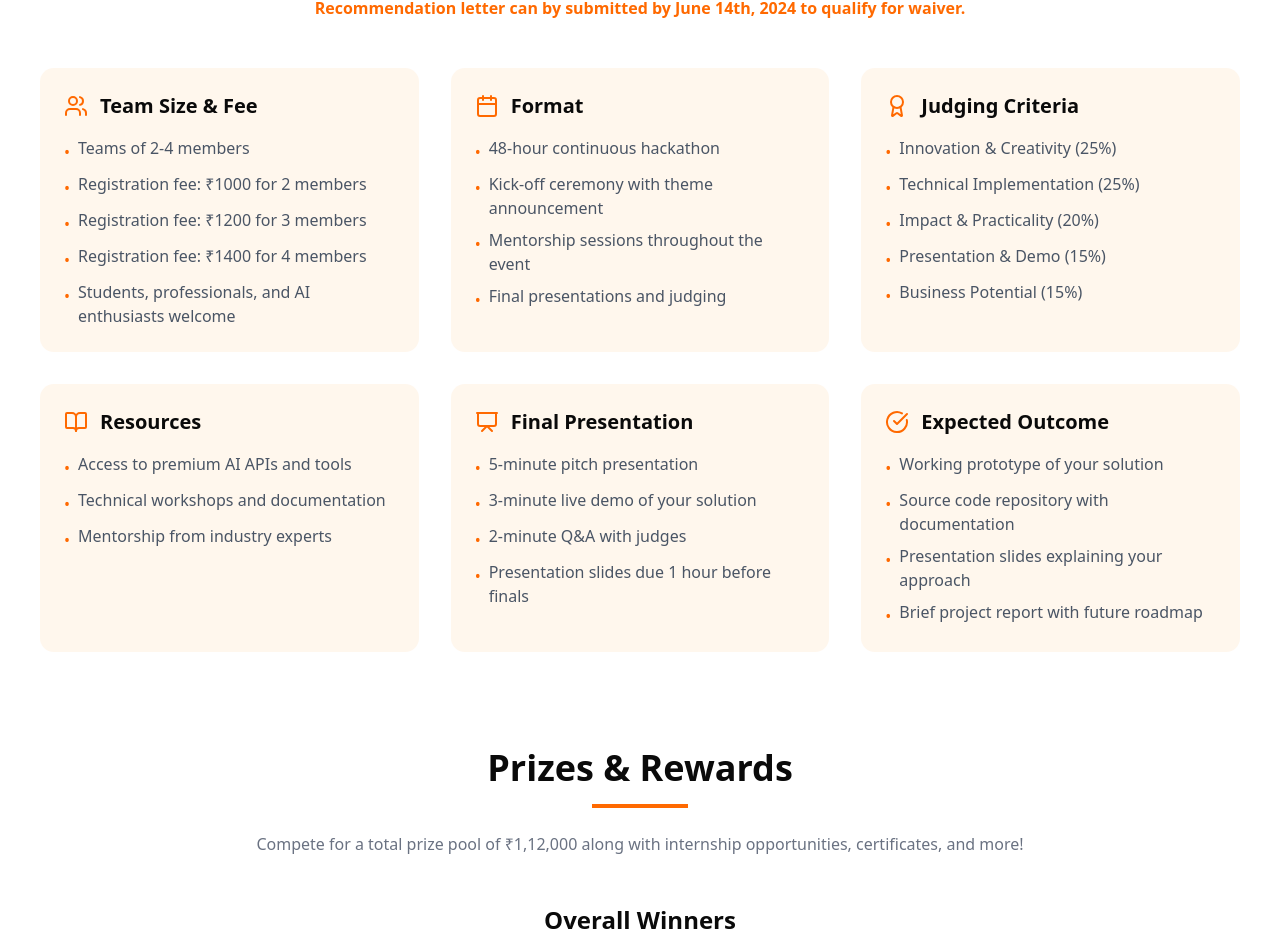
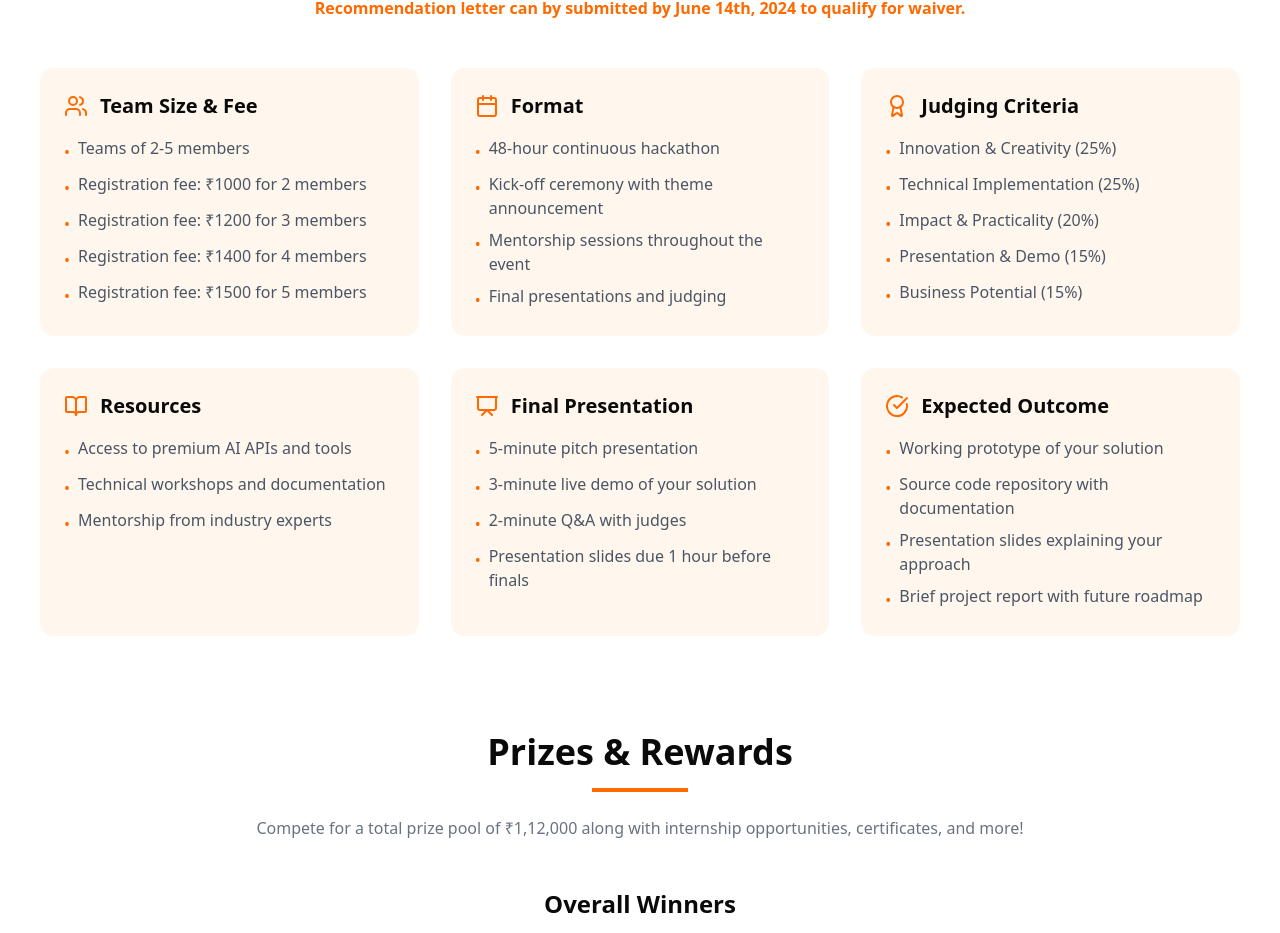
Before and after one commit to garunAMT/jazzee-hackathon, a Next.js app: page / in a window 1280 px wide. Shown: the part 2596-3529 px from the top of the page. Built offline with nearby package versions, Linux system fonts and the light colour scheme.

Commit message:
updated team size

```diff
--- a/components/shared/CompetitionSettings.tsx
+++ b/components/shared/CompetitionSettings.tsx
@@ -1,17 +1,29 @@
-import { Users, Calendar, Award, BookOpen, Presentation, CheckCircle } from "lucide-react"
+import {
+  Users,
+  Calendar,
+  Award,
+  BookOpen,
+  Presentation,
+  CheckCircle,
+} from "lucide-react";
 
 export function CompetitionSettings() {
   return (
     <section id="competition-settings" className="py-8 md:py-12 bg-white px-10">
       <div className="container">
         <div className="text-center mb-12">
-          <h2 className="text-3xl md:text-4xl font-bold mb-4">Competition Settings</h2>
+          <h2 className="text-3xl md:text-4xl font-bold mb-4">
+            Competition Settings
+          </h2>
           <div className="w-24 h-1 bg-orange-500 mx-auto mb-6"></div>
           <p className="max-w-3xl mx-auto text-gray-500">
-            Everything you need to know about the hackathon format, judging criteria, and expectations.
+            Everything you need to know about the hackathon format, judging
+            criteria, and expectations.
           </p>
           <p className="max-w-4xl mx-auto text-orange-500 font-semibold">
-            *Registration fees will be waived for teams with strong recommendation from Dean or VC of the University. Recommendation letter can by submitted by June 14th, 2024 to qualify for waiver.
+            *Registration fees will be waived for teams with strong
+            recommendation from Dean or VC of the University. Recommendation
+            letter can by submitted by June 14th, 2024 to qualify for waiver.
           </p>
         </div>
 
@@ -24,24 +36,28 @@ export function CompetitionSettings() {
             <ul className="space-y-2 text-gray-600">
               <li className="flex items-start gap-2">
                 <span className="text-orange-500 mt-1">•</span>
-                <span>Teams of 2-4 members</span>
+                <span>Teams of 2-5 members</span>
               </li>
               <li className="flex items-start gap-2">
                 <span className="text-orange-500 mt-1">•</span>
                 <span>Registration fee: ₹1000 for 2 members</span>
               </li>
-                            <li className="flex items-start gap-2">
+              <li className="flex items-start gap-2">
                 <span className="text-orange-500 mt-1">•</span>
                 <span>Registration fee: ₹1200 for 3 members</span>
               </li>
-                            <li className="flex items-start gap-2">
+              <li className="flex items-start gap-2">
                 <span className="text-orange-500 mt-1">•</span>
                 <span>Registration fee: ₹1400 for 4 members</span>
               </li>
               <li className="flex items-start gap-2">
                 <span className="text-orange-500 mt-1">•</span>
+                <span>Registration fee: ₹1500 for 5 members</span>
+              </li>
+              {/* <li className="flex items-start gap-2">
+                <span className="text-orange-500 mt-1">•</span>
                 <span>Students, professionals, and AI enthusiasts welcome</span>
-              </li>
+              </li> */}
             </ul>
           </div>
 
@@ -176,6 +192,6 @@ export function CompetitionSettings() {
         </div>
       </div>
     </section>
-  )
+  );
 }
 // This component is a section of a webpage that outlines the competition settings for a hackathon.
```
